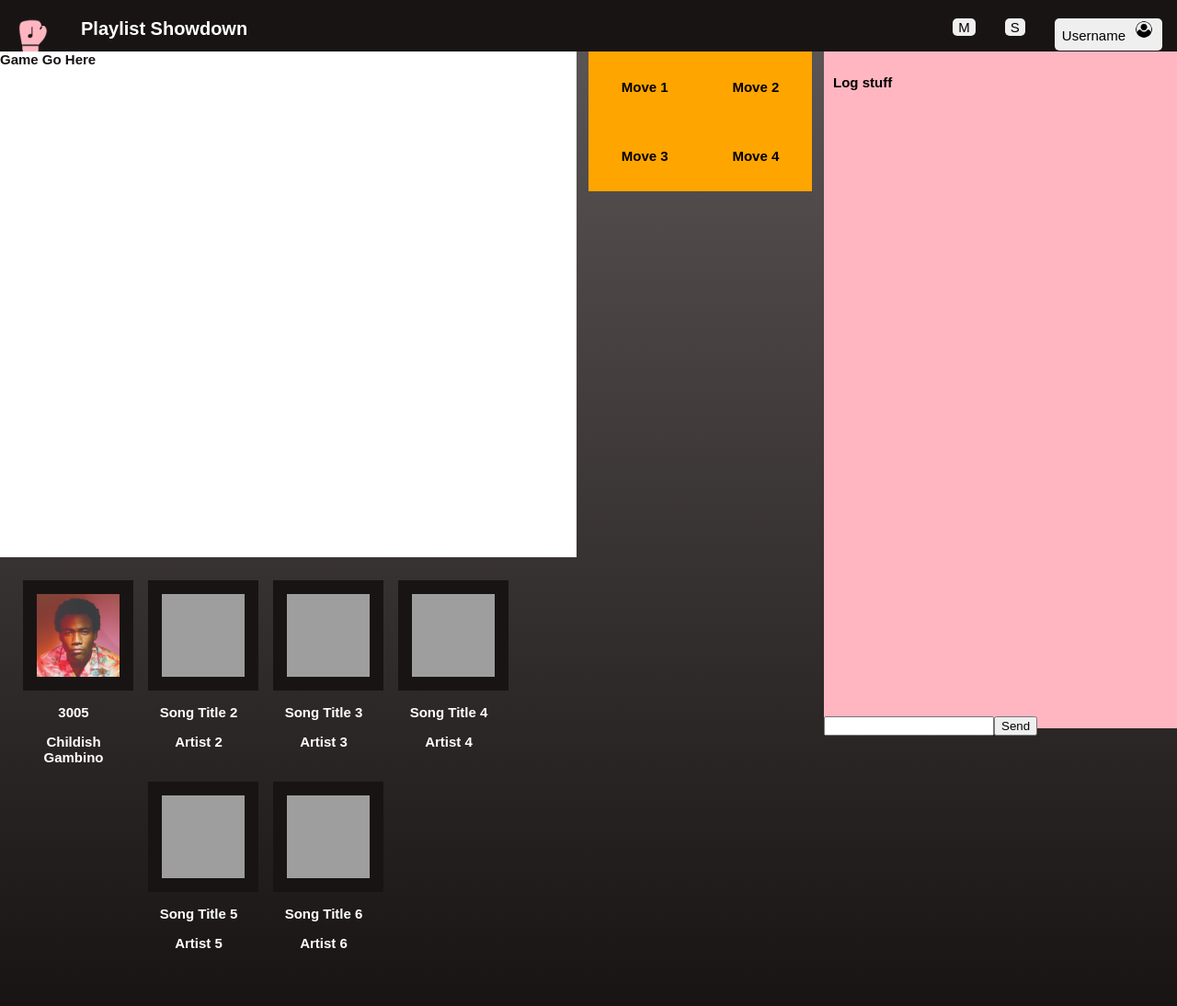
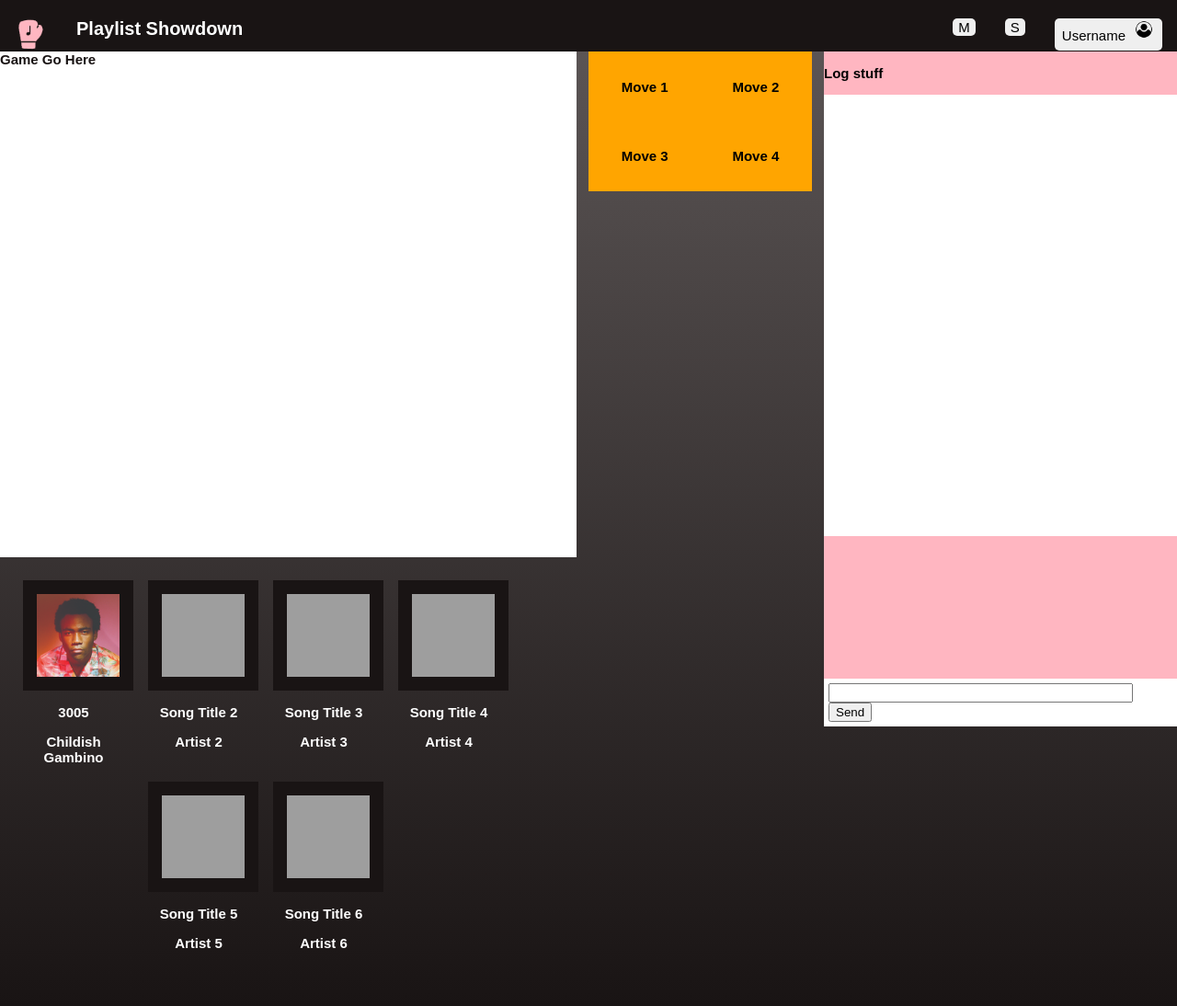
Before and after one commit to Kiopsy/Spotify-Showdown, a plain HTML site: page frontend/Index.html in a window 1280 px wide. Shown: the whole page at 92% size. Drawn offline with Linux system fonts and the light colour scheme; grey boxes are pictures that could not be loaded.

Commit message:
Add files via upload

```diff
--- a/frontend/Index.html
+++ b/frontend/Index.html
@@ -68,7 +68,8 @@
 
 
         <aside id="logDiv"><p>Log stuff</p>
-            <div id= "logBottomBar"><input></input><button>Send</button></div>
+            <div id= "displayBoardBg"><p id="chatoutput"></p></div>
+            <div id= "logBottomBar"><input id="chatinput"></input><button onclick= "send()">Send</button></div>
             <!--http://jsfiddle.net/7YTYu/2/-->
 
 
--- a/frontend/main.js
+++ b/frontend/main.js
@@ -13,3 +13,20 @@ function settings(){
 function profile(){
     alert("Testing profile")
 }
+
+//https://code.tutsplus.com/tutorials/how-to-create-a-simple-web-based-chat-application--net-5931
+function send(){
+    var s = document.getElementById("chatinput").value;
+    document.getElementById("chatinput").value = ""; //resets the chat box text
+
+    const d = new Date();
+    var half = "am";
+    if(d.getHours() > 11){
+        half = "pm";
+    }
+    time = "" + (d.getHours() % 12) + ':' + d.getMinutes() +" " + half;
+    //time += " - " + (d.getMonth() + 1) + "/" + d.getDate() + "/" + d.getFullYear()
+
+    document.getElementById("chatoutput").innerHTML += "\n" + s + " - " + time; //newline does not work as expected
+    //find way to make timestamp dynamic, if it from same day, only list the time not the date
+}
--- a/frontend/style.css
+++ b/frontend/style.css
@@ -44,6 +44,15 @@ section{
     margin: 0px;
 }
 
+/*want to change height to 6, but rest of elements in navbar have too much headroom*/
+#navBar{
+    padding-top: 0px;
+    width: 100vw;
+    height: 7vh;
+
+    background-color: #191414;
+}
+
 #navBar button{
     font-size: 15px;
 
@@ -53,21 +62,14 @@ section{
     border-radius: 5px;
 }
 
-#navBar{
-    width: 100vw;
-    height: 7vh;
-
-    background-color: #191414;
-}
-
 #navSeperator{
     padding-left: 100px;
     float:right;
 }
 
 #logo{
-    width: 40px;
-    height: 40px;
+    width: 35px;
+    height: 35px;
 }
 
 #profileButton{
@@ -142,18 +144,33 @@ section{
 }
 
 #logDiv{
-    height: 92vh;
+    height: 90vh;
     width: 30vw;
     float: right;
 
     background-color: lightpink;
 }
 
-#logDiv p{
-    padding: 10px;
+#displayBoardBg{
+    background-color:white;
+    height:60vh;
 }
+
 
 #logBottomBar{
     position:absolute;
-    bottom:0;
+    bottom: 10px;
+    padding: 5px;
+
+    background:white;
 }
+
+#logBottomBar input{
+    width: 25vw;
+    padding-right: 5px;
+}
+
+#chatoutput{
+    padding: 10px;
+    font-weight: normal;
+}
```
